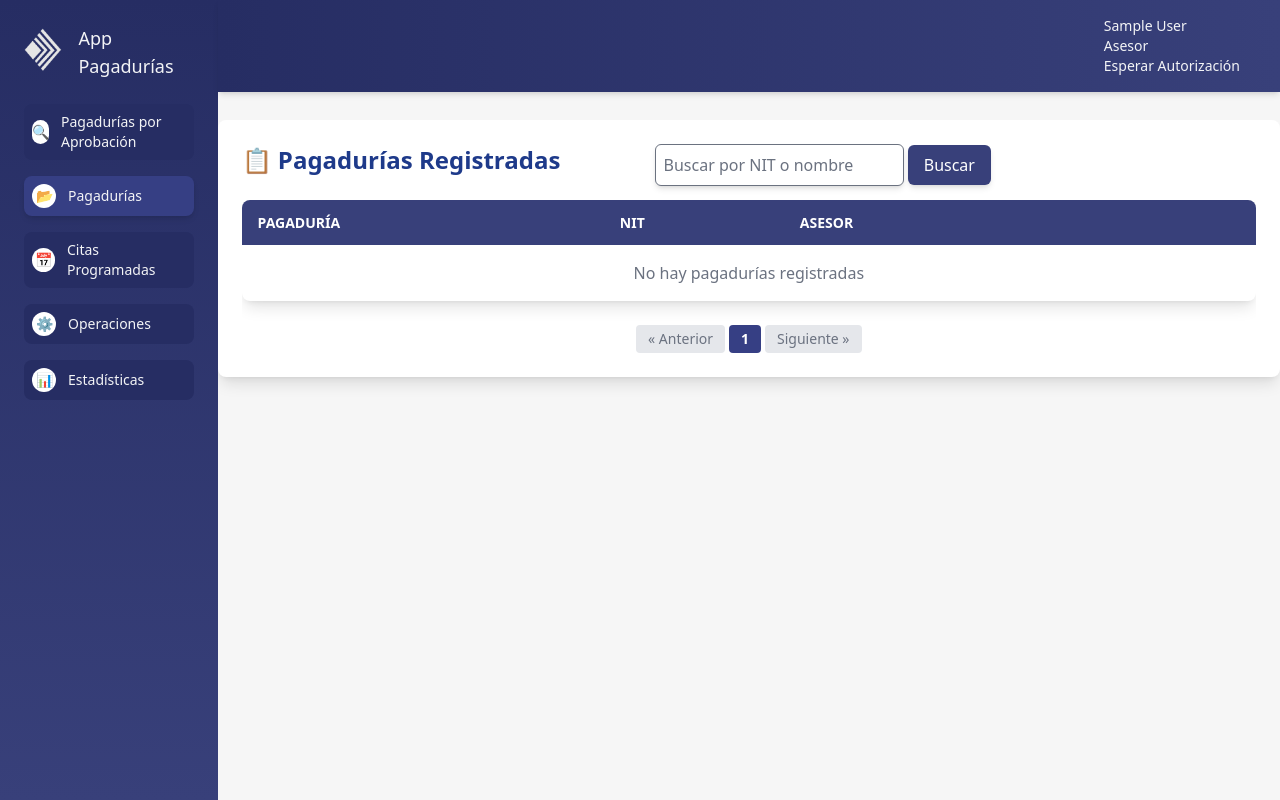
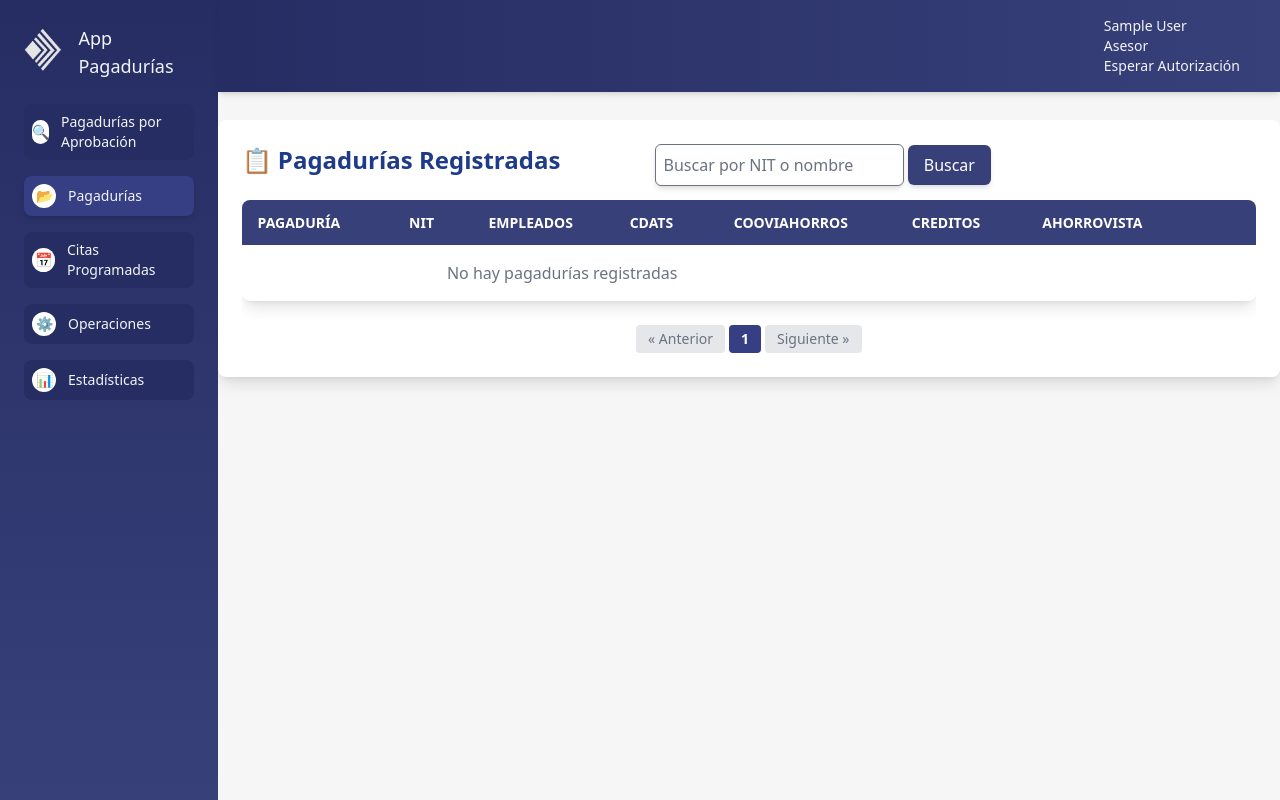
Before and after one commit to COOVITEL/app_pagadurias, a Django app: page /pagadurias/ in a window 1280 px wide. Run offline with Django 4.2, Linux system fonts and the light colour scheme; the visitor is signed in with stand-in values (Sample User, id 1); data that the repository does not hold is empty; some libraries are stand-ins or nearby versions.

Commit message:
Add products and comparate for asociados vs aosicados register

```diff
--- a/pagadurias/templates/createPagaduria.html
+++ b/pagadurias/templates/createPagaduria.html
@@ -10,7 +10,7 @@
         {% include "components/message_django.html" %}
 
         <div class="flex justify-between bg-blue-550 p-2 rounded-2xl w-full text-xs sm:text-sm space-x-1 sm:space-x-2">
-            <button type="button" class="section-btn flex-1 px-2 sm:px-4 py-2 bg-white text-black font-semibold rounded-xl shadow-md transition-all duration-300 ease-in-out rounded-full whitespace-nowrap overflow-hidden text-ellipsis" data-step="0">
+            <button type="button" class="section-btn flex-1 px-2 sm:px-4 py-2 bg-white text-black font-semibold shadow-md transition-all duration-300 ease-in-out rounded-full whitespace-nowrap overflow-hidden text-ellipsis" data-step="0">
                 🏢 Datos Generales
             </button>
             <button type="button" class="section-btn flex-1 px-2 sm:px-4 py-2 text-white rounded-xl transition-all duration-300 ease-in-out whitespace-nowrap overflow-hidden text-ellipsis" data-step="1">
--- a/pagadurias/templates/pagadurias.html
+++ b/pagadurias/templates/pagadurias.html
@@ -18,26 +18,34 @@
             <thead>
                 <tr class="bg-blue-650 text-white uppercase text-sm leading-normal">
                     <th class="py-3 px-4 text-left">Pagaduría</th>
-                    <th class="py-3 px-4 text-left">NIT</th>
-                    <th class="py-3 px-4 text-left">Asesor</th>
-                    <th class="py-3 px-4 text-left"></th>
-                    <th class="py-3 px-4 text-left"></th>
+                    <th class="py-3 px-4 text-center">NIT</th>
+                    <th class="py-3 px-4 text-center">Empleados</th>
+                    <th class="py-3 px-4 text-center">CDATS</th>
+                    <th class="py-3 px-4 text-center">Cooviahorros</th>
+                    <th class="py-3 px-4 text-center">Creditos</th>
+                    <th class="py-3 px-4 text-center">AhorroVista</th>
+                    <th class="py-3 px-4 text-center"></th>
+                    <th class="py-3 px-4 text-center"></th>
                 </tr>
             </thead>
             <tbody class="text-gray-700">
-                {% for pagaduria in pagadurias %}
+                {% for item in pagadurias %}
                 <tr class="border-b border-gray-200 hover:bg-blue-50 transition duration-300">
-                    <td class="py-3 px-4">{{ pagaduria.nombre }}</td>
-                    <td class="py-3 px-4">{{ pagaduria.nit }}</td>
-                    <td class="py-3 px-4">{{ pagaduria.asesorAsignado }}</td>
+                    <td class="py-3 px-4">{{ item.pagaduria.nombre }}</td>
+                    <td class="py-3 px-4 text-center">{{ item.pagaduria.nit }}</td>
+                    <td class="py-3 px-4 text-center">{{ item.data_extra.num_asociados}}/{{ item.pagaduria.totalEmpleados }}</td>
+                    <td class="py-3 px-4 text-center">{{ item.data_extra.num_cdat}}</td>
+                    <td class="py-3 px-4 text-center">{{ item.data_extra.num_cooviahorros}}</td>
+                    <td class="py-3 px-4 text-center">{{ item.data_extra.num_creditos}}</td>
+                    <td class="py-3 px-4 text-center">{{ item.data_extra.num_ahorroVista}}</td>
                     <td class="py-3 px-4">
-                        <a href="{% url 'info_pagaduria' pagaduria.id %}" class="text-blue-500 hover:underline">
-                            👁️ Ver
+                        <a href="{% url 'info_pagaduria' item.pagaduria.id %}" class="text-blue-500 hover:underline">
+                            👁️
                         </a>
                     </td>
                     <td class="py-3 px-4">
-                        <a href="{% url 'updatePagaduria' pagaduria.nombre pagaduria.tokenControl %}" class="text-blue-500 hover:underline">
-                            🛠️ Actualizar
+                        <a href="{% url 'updatePagaduria' item.pagaduria.nombre item.pagaduria.tokenControl %}" class="text-blue-500 hover:underline">
+                            🛠️
                         </a>
                     </td>
                 </tr>
--- a/pagadurias/views.py
+++ b/pagadurias/views.py
@@ -9,6 +9,7 @@ from django.core.paginator import Paginator
 from django.db.models import Q
 from django.contrib import messages
 from django.db.models import Sum
+import requests
 
 @login_required
 @check_authoritation
@@ -23,14 +24,39 @@ def pagaduriasAprobacion(request):
 @check_authoritation
 def pagadurias(request):
     query = request.GET.get('q', '')
+    headers = {
+        'Authorization': 'Token aec701eea92de00363e5c40dbdcad62ee7c3eb99'
+    }
 
-    pagadurias = Pagaduria.objects.filter(estado='Aprobado')
+    # Haces el request al API externo
+    response = requests.get("http://127.0.0.1:8080/api-coovitel/pagadurias", headers=headers)
+    if response.status_code == 200:
+        datos_pagadurias = response.json()['data']
+    else:
+        datos_pagadurias = []
+
+    # Indexas los datos externos por NIT para búsqueda rápida
+    datos_pagadurias_dict = {item['nit']: item for item in datos_pagadurias}
+
+    # Tus pagadurías locales
+    pagadurias_qs = Pagaduria.objects.filter(estado='Aprobado').order_by("nombre")
+
     if query:
-        pagadurias = pagadurias.filter(
+        pagadurias_qs = pagadurias_qs.filter(
             Q(nombre__icontains=query) | Q(nit__icontains=query)
         )
 
-    paginator = Paginator(pagadurias, 10)  # 10 por página
+    # Ahora, armar una lista de pagadurías locales + su data extra
+    pagadurias_list = []
+    for pagaduria in pagadurias_qs:
+        nit = pagaduria.nit
+        data_extra = datos_pagadurias_dict.get(nit, None)  # Busca por NIT
+        pagadurias_list.append({
+            'pagaduria': pagaduria,
+            'data_extra': data_extra,  # puede ser None si no encontró
+        })
+
+    paginator = Paginator(pagadurias_list, 10)  # 10 por página
     page_number = request.GET.get('page')
     page_obj = paginator.get_page(page_number)
 
@@ -40,6 +66,7 @@ def pagadurias(request):
         'paginator': paginator,
         'page_obj': page_obj
     })
+
 
 @login_required
 @check_authoritation
```
Also changed, not shown: pagadurias/models.py (+7 -0 lines).
